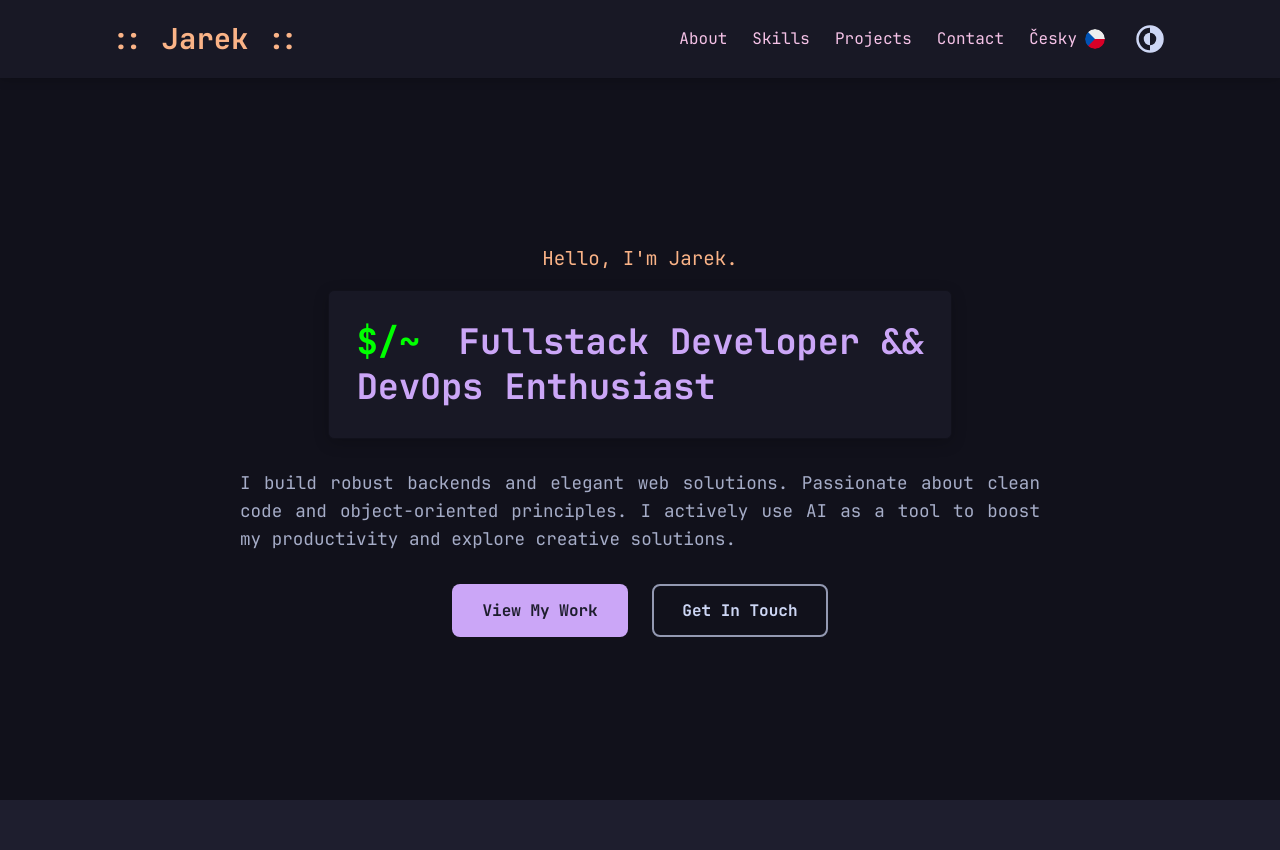
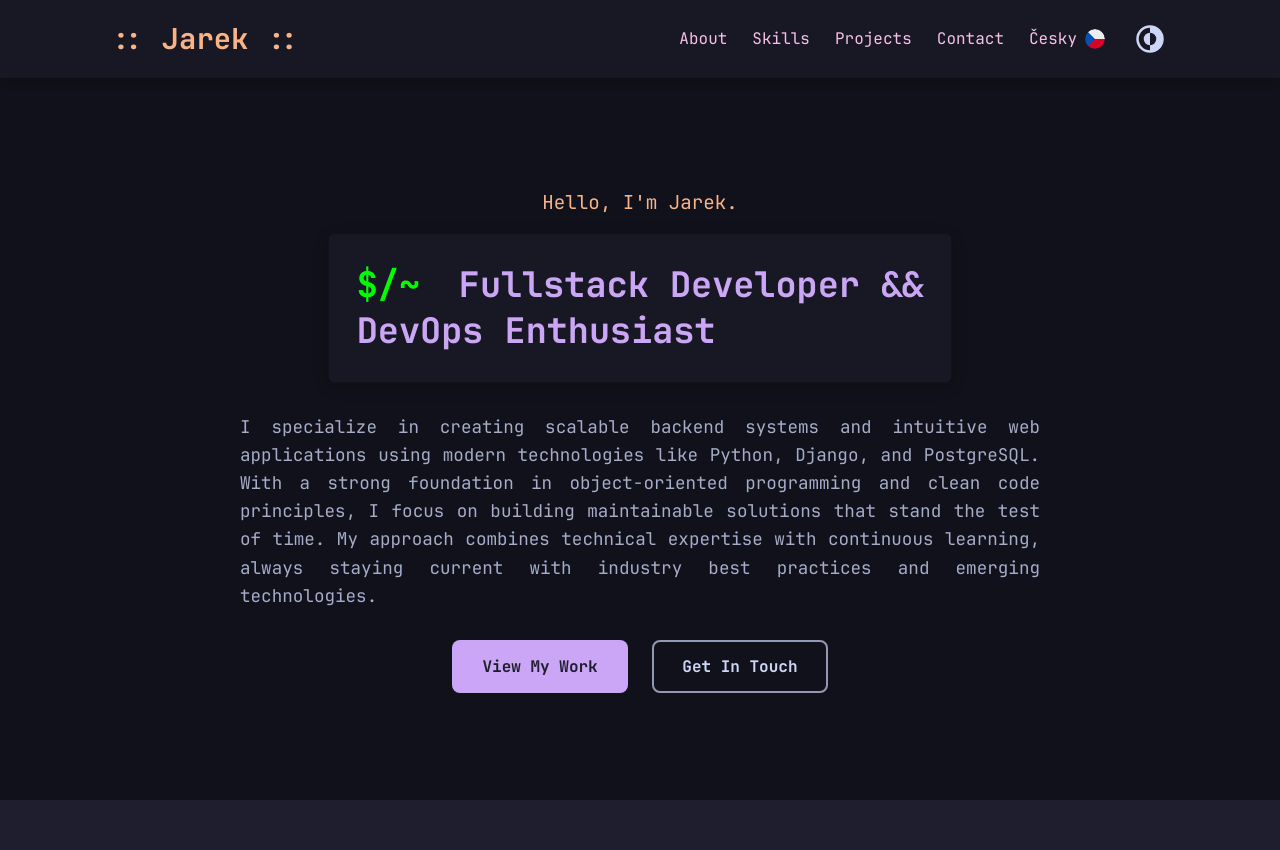
Before and after one commit to jardahrazdera/portfolio-jaroslav-tech, a Django app: page /en/ in a window 1280 px wide. Shown: the top 850 px of the page. Run offline with Django 5.2, Linux system fonts and the light colour scheme; data comes from the database, SQL or seed files in the repository.

Commit message:
content: expand hero subtitle text and add Czech translation

```diff
--- a/src/core/templates/core/index.html
+++ b/src/core/templates/core/index.html
@@ -22,7 +22,7 @@ This template extends base.html and provides the actual content for the main pag
                             {% trans "DevOps Enthusiast" %}<span class="cursor">_</span>
                         </h1>
                     </div>
-                <p class="hero-subtitle">{% trans "I build robust backends and elegant web solutions. Passionate about clean code and object-oriented principles. I actively use AI as a tool to boost my productivity and explore creative solutions." %}</p>
+                <p class="hero-subtitle">{% trans "I specialize in creating scalable backend systems and intuitive web applications using modern technologies like Python, Django, and PostgreSQL. With a strong foundation in object-oriented programming and clean code principles, I focus on building maintainable solutions that stand the test of time. My approach combines technical expertise with continuous learning, always staying current with industry best practices and emerging technologies." %}</p>
                 <div class="hero-buttons">
                     <a href="#projects" class="btn btn-primary">{% trans "View My Work" %}</a>
                     <a href="#contact" class="btn btn-secondary">{% trans "Get In Touch" %}</a>
```
Also changed, not shown: src/locale/cs/LC_MESSAGES/django.po.
